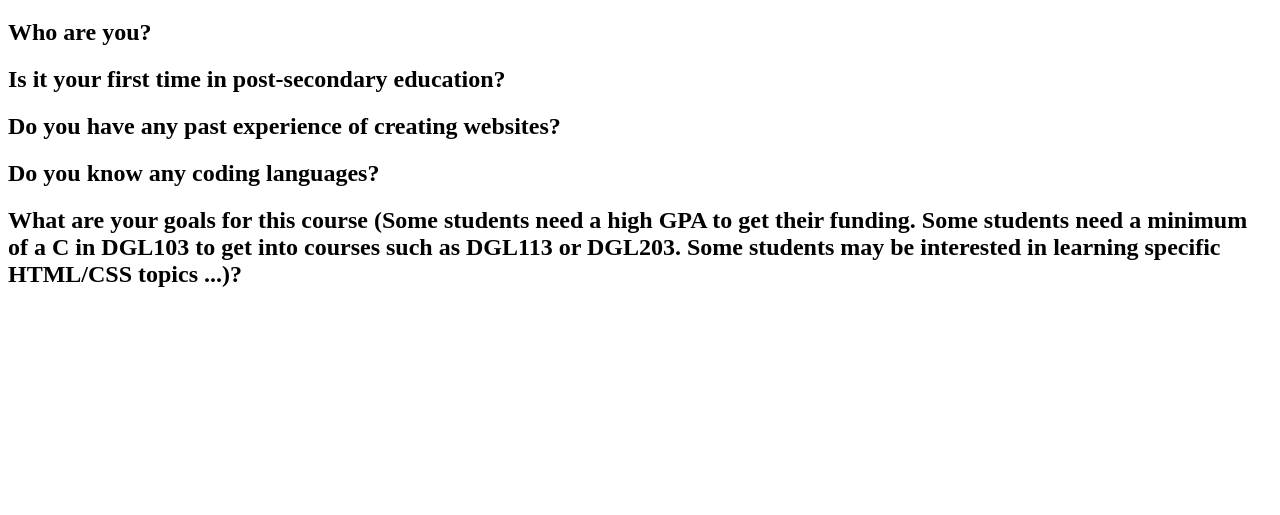
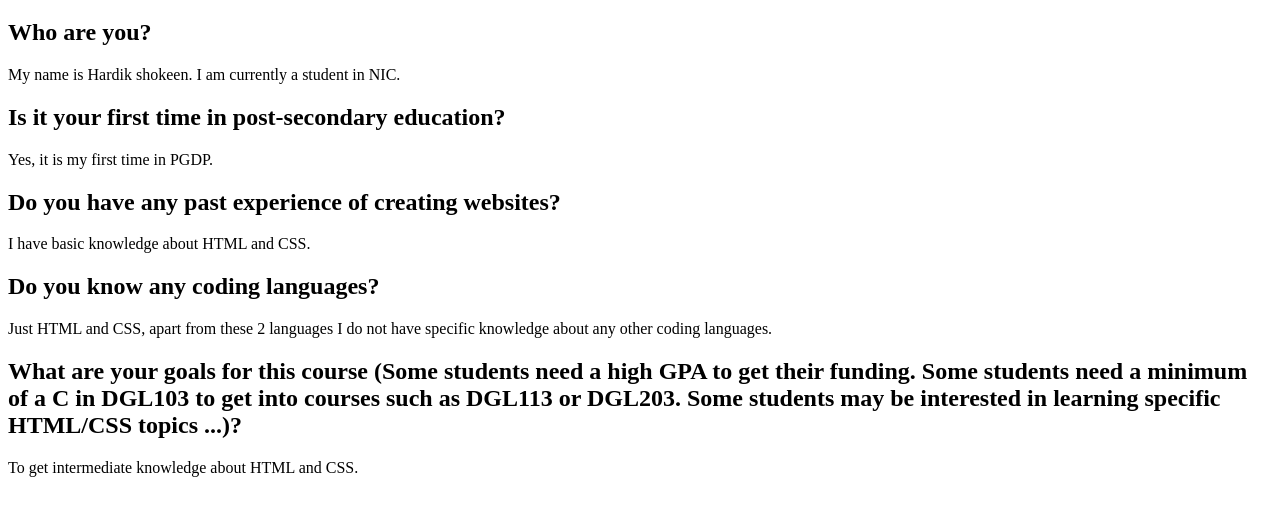
Before and after one commit to nic-dgl103-f24-dlu1/exercise-1-basic-website-shokeenhanu12, a plain HTML site: page index.html in a window 1280 px wide. Shown: the part 61-576 px from the top of the page. Drawn offline with Linux system fonts and the light colour scheme.

Commit message:
Add answers to my question

```diff
--- a/index.html
+++ b/index.html
@@ -9,9 +9,18 @@
 <body>
     <h1>Introduction</h1>
     <h2>Who are you?</h2>
+    <p>My name is Hardik shokeen. I am currently a student in NIC.</p>
     <h2>Is it your first time in post-secondary education?</h2>
+    <p>Yes, it is my first time in PGDP.</p>
+
     <h2>Do you have any past experience of creating websites?</h2>
+    <p>I have basic knowledge about HTML and CSS.</p>
+
     <h2>Do you know any coding languages?</h2>
+    <p>Just HTML and CSS, apart from these 2 languages I do not have specific knowledge about any other coding languages.</p>
+
     <h2>What are your goals for this course (Some students need a high GPA to get their funding. Some students need a minimum of a C in DGL103 to get into courses such as DGL113 or DGL203. Some students may be interested in learning specific HTML/CSS topics ...)?</h2>
+    <p>To get intermediate knowledge about HTML and CSS.</p>
+
 </body>
 </html>
```
